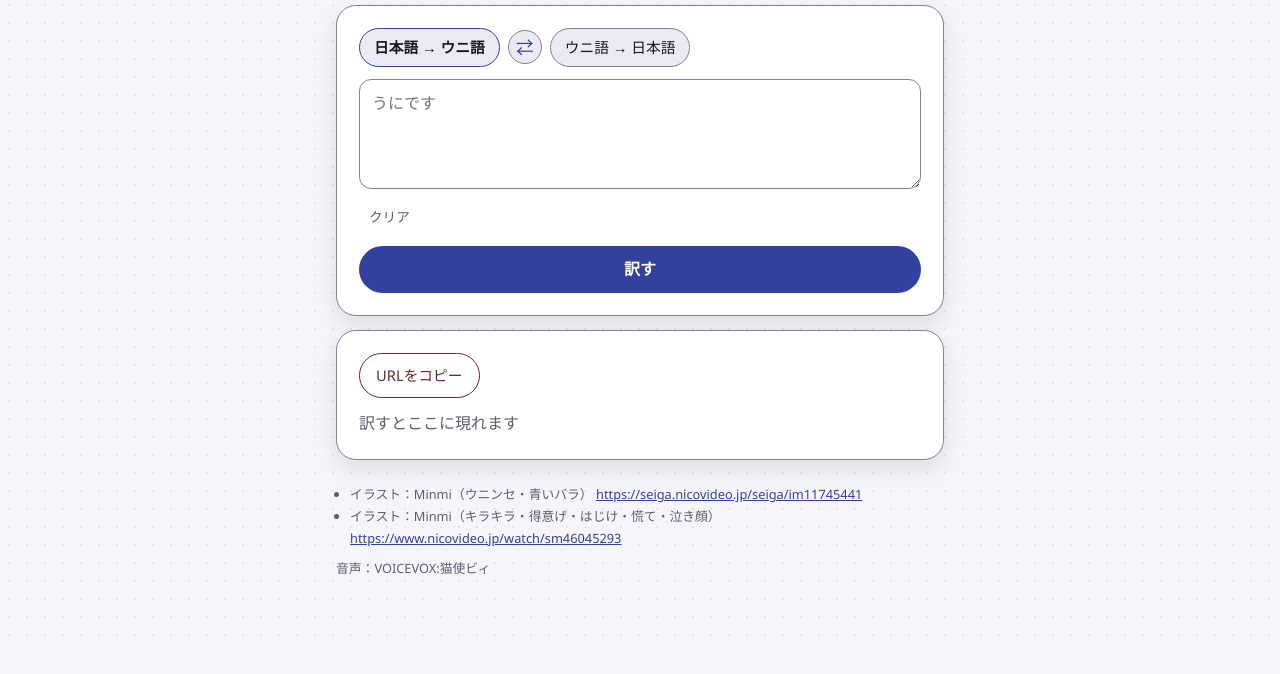
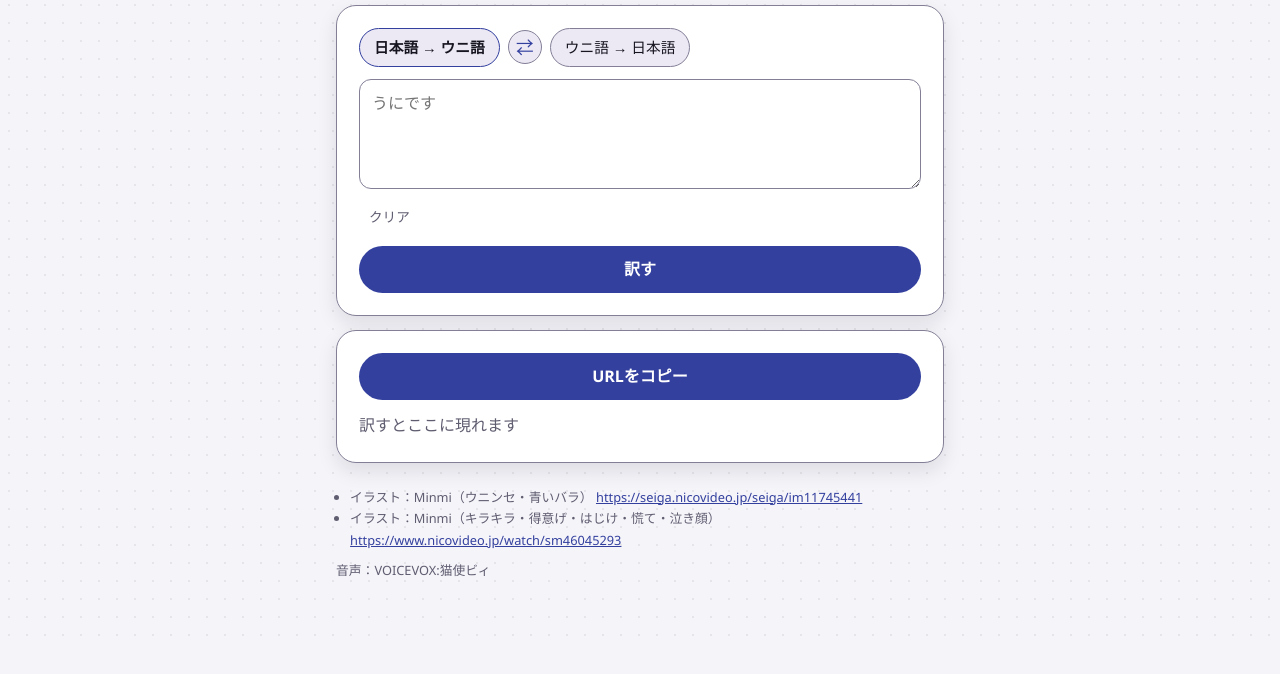
Before and after one commit to takeshisue1108/uninse, a plain HTML site: page index.html in a window 1280 px wide. Shown: the part 112-786 px from the top of the page. Drawn offline with Linux system fonts and the light colour scheme.

Commit message:
「URLをコピー」を「訳す」と同じ見た目にする
Co-Authored-By: Claude Opus 5.5 <noreply@anthropic.com>

```diff
--- a/index.html
+++ b/index.html
@@ -296,6 +296,8 @@
   }
   .translate-btn:hover { background: var(--btn-post-bg-hover); }
   .translate-btn:active { background: var(--btn-post-bg-active); }
+  /* 「URLをコピー」は「訳す」と同じ見た目（owner, 2026-09-27）。結果カードの一番上なので上の余白だけ詰める */
+  #urlCopyBtn { margin-top: 0; }
 
   button:focus-visible, textarea:focus-visible, a:focus-visible {
     outline: 2px solid var(--accent);
@@ -515,7 +517,7 @@
 
     <section class="result-card card" id="resultCard">
       <div class="send-actions" id="sendActions">
-        <button type="button" class="btn-copy" id="urlCopyBtn">URLをコピー</button>
+        <button type="button" class="translate-btn" id="urlCopyBtn">URLをコピー</button>
       </div>
 
       <p class="result-empty" id="resultEmpty">訳すとここに現れます</p>
```
